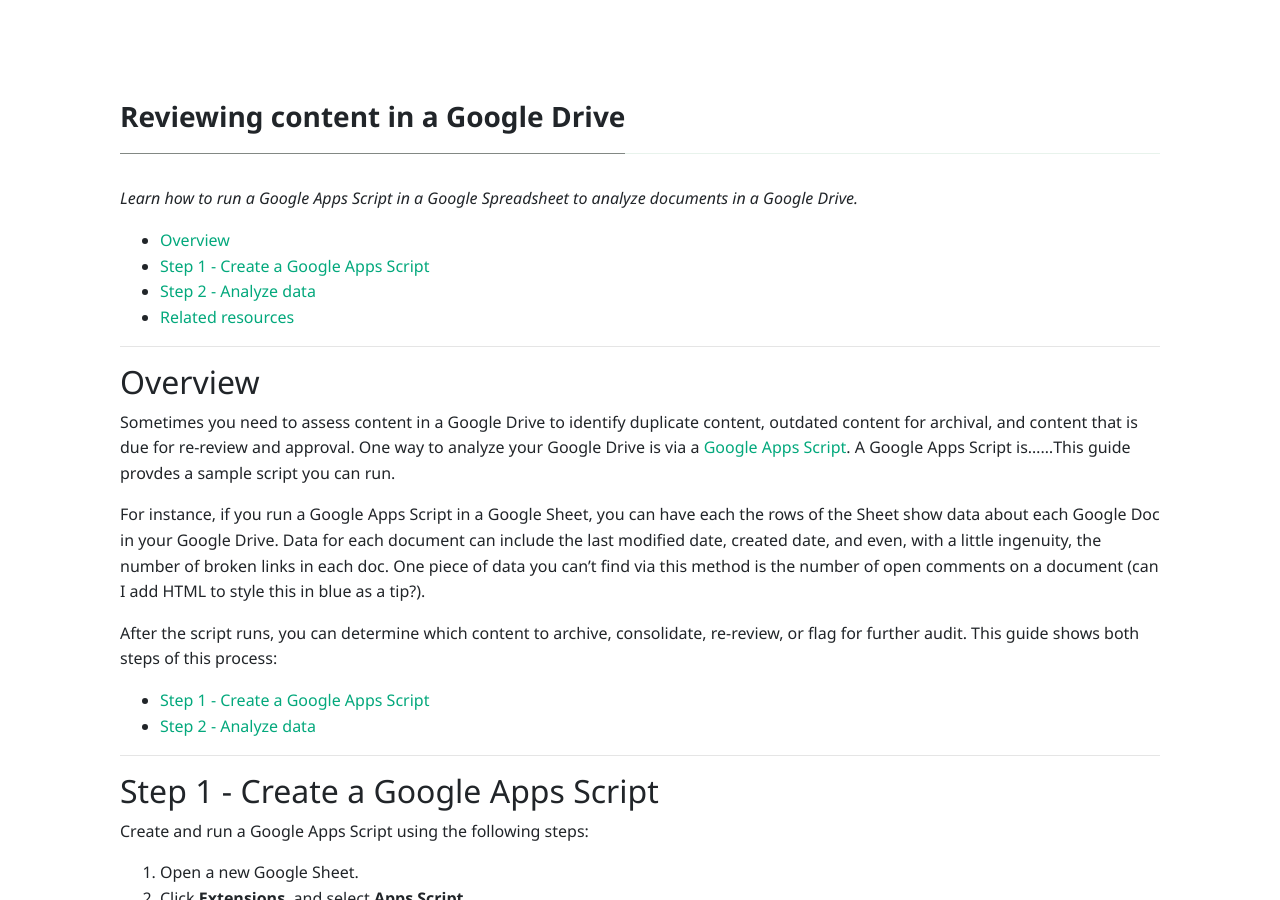
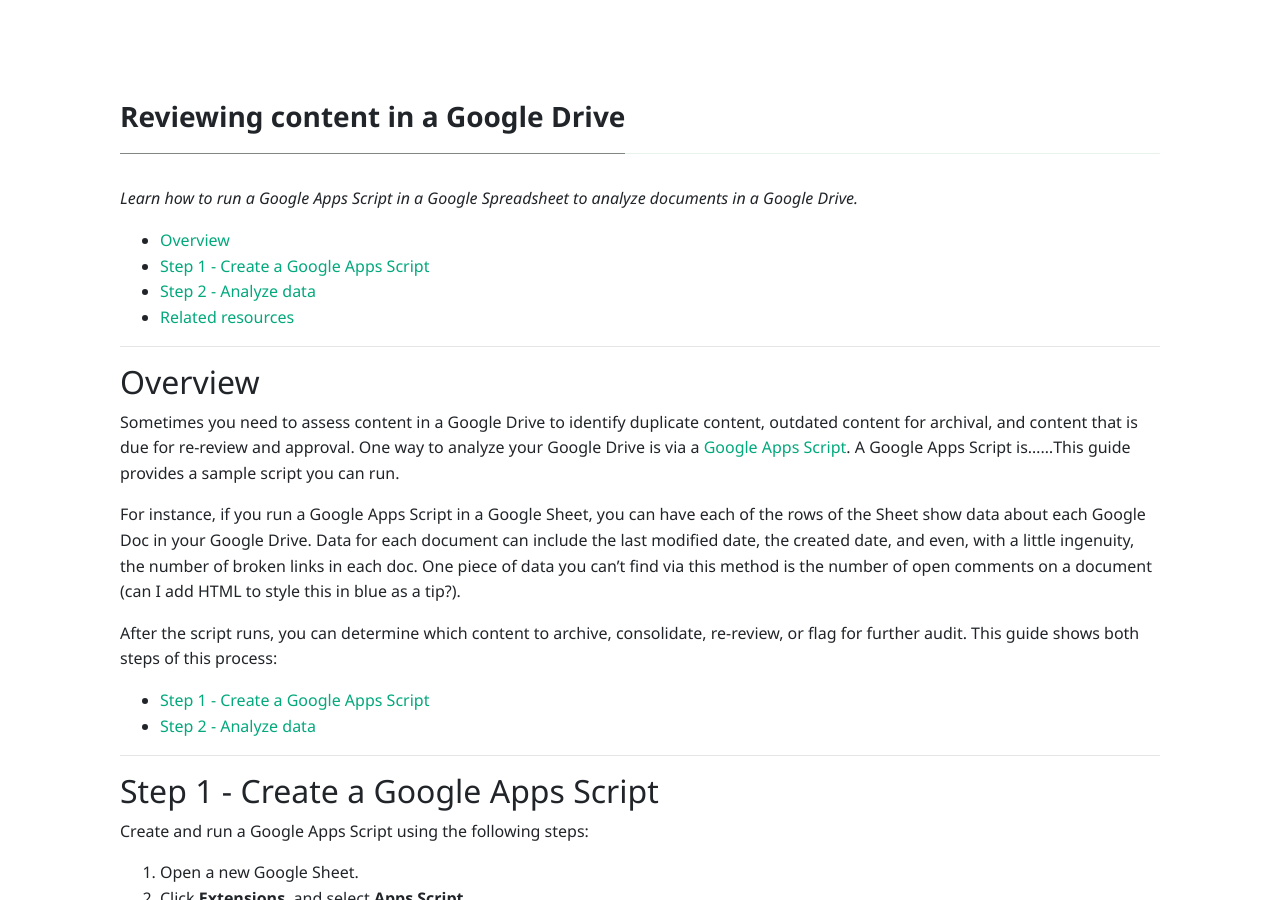
Before and after one commit to stumblefiend/jeremy.pugh, a Jekyll site: the page built from assets/scripts/google-drive-content-review.md, in a window 1280 px wide and 900 px high. Built offline with Jekyll 4.4.1, drawn with Linux system fonts in a browser that asks for light colours; nearby versions of some CDN libraries; our own code applies the rules of GitHub Pages for plain Markdown files; some of the changed text lies outside the part shown.

Commit message:
Update google-drive-content-review.md

````diff
--- a/assets/scripts/google-drive-content-review.md
+++ b/assets/scripts/google-drive-content-review.md
@@ -14,9 +14,9 @@
 
 ## Overview
 
-Sometimes you need to assess content in a Google Drive to identify duplicate content, outdated content for archival, and content that is due for re-review and approval. One way to analyze your Google Drive is via a [Google Apps Script](). A Google Apps Script is......This guide provdes a sample script you can run.
+Sometimes you need to assess content in a Google Drive to identify duplicate content, outdated content for archival, and content that is due for re-review and approval. One way to analyze your Google Drive is via a [Google Apps Script](). A Google Apps Script is......This guide provides a sample script you can run.
 
-For instance, if you run a Google Apps Script in a Google Sheet, you can have each the rows of the Sheet show data about each Google Doc in your Google Drive. Data for each document can include the last modified date, created date, and even, with a little ingenuity, the number of broken links in each doc. One piece of data you can't find via this method is the number of open comments on a document (can I add HTML to style this in blue as a tip?).
+For instance, if you run a Google Apps Script in a Google Sheet, you can have each of the rows of the Sheet show data about each Google Doc in your Google Drive. Data for each document can include the last modified date, the created date, and even, with a little ingenuity, the number of broken links in each doc. One piece of data you can't find via this method is the number of open comments on a document (can I add HTML to style this in blue as a tip?).
 
 After the script runs, you can determine which content to archive, consolidate, re-review, or flag for further audit. This guide shows both steps of this process:
 
@@ -75,6 +75,11 @@
 }
 ```
 
+<button type="button" class="collapsible">Open Collapsible</button>
+<div class="content">
+  <p>Lorem ipsum...</p>
+</div>
+
 Just use the Google Drive ID. Find the Google Drive ID by doing X. Add the script as an Apps Script by doing Y. It has some error detection in case you hit "Exception: Unexpected error while getting the method or property openById on object DocumentApp."
 
 Here are examples of how you can use the data from the script.
````
